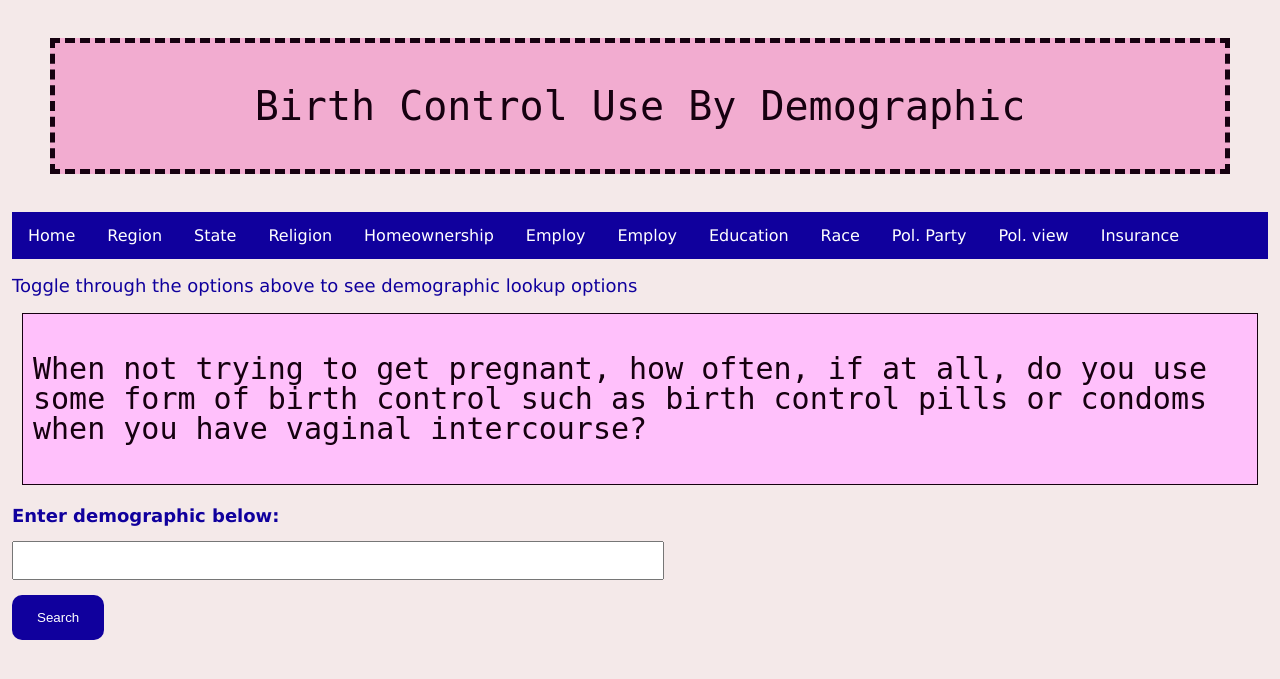
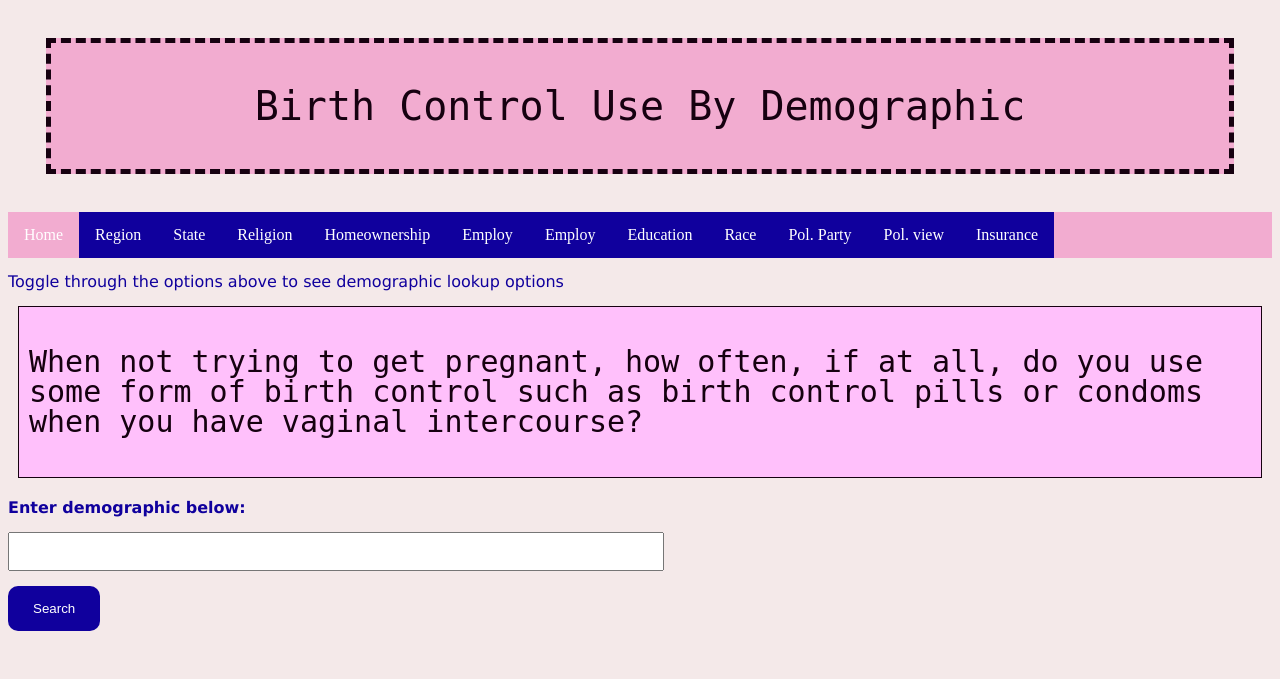
Before and after one commit to CS257-F23/team-project-d, a Flask app: page /birth-control-use in a window 1280 px wide. Shown: the top 679 px of the page. Run offline with Flask 3, Linux system fonts and the light colour scheme.

Commit message:
changing nvbar

```diff
--- a/static/search.css
+++ b/static/search.css
@@ -1,11 +1,11 @@
 /*content of page outside of title*/
-body {
+/*body {
     background-color: white;
     text-align: left;
     margin: 12px;
     font-family: Verdana, Geneva, sans-serif;
     font-size: large;
-}
+}*/
 /*title consistent with rest of page */
 h1 {
   padding-top: 1em;
@@ -82,8 +82,8 @@ input[type="submit"] {
  /* styling all aspects of navbar with dropdown*/
 .navbar {
     overflow: hidden;
-    background-color: rgb(16, 0, 157);
-    font-family: Verdana, Geneva, sans-serif;
+    background-color: rgb(242, 172, 208);
+    font-family: monotone;
   }
 
 
@@ -103,13 +103,13 @@ input[type="submit"] {
   }
 
 
-  .dropdown .dropbtn {
+  /*.dropdown .dropbtn {
     font-size: 16px;
     border: none;
     outline: none;
     color: yellow(16, 0, 157);
     padding: 14px 16px;
-  }
+  }*/
 
 .dropdown .dropbtn {
   font-size: 16px;
@@ -118,13 +118,13 @@ input[type="submit"] {
   color: white;
   padding: 14px 16px;
   background-color: rgb(16, 0, 157);
-  font-family: Verdana, Geneva, sans-serif;
+  font-family: monotone;
 }
 
-  .navbar a:hover, .dropdown:hover .dropbtn {
+  /*.navbar a:hover, .dropdown:hover .dropbtn {
     background-color: white;
     color:rgb(16, 0, 157);
-  }
+  }*/
 
   .dropdown-content {
     display: none;
```
